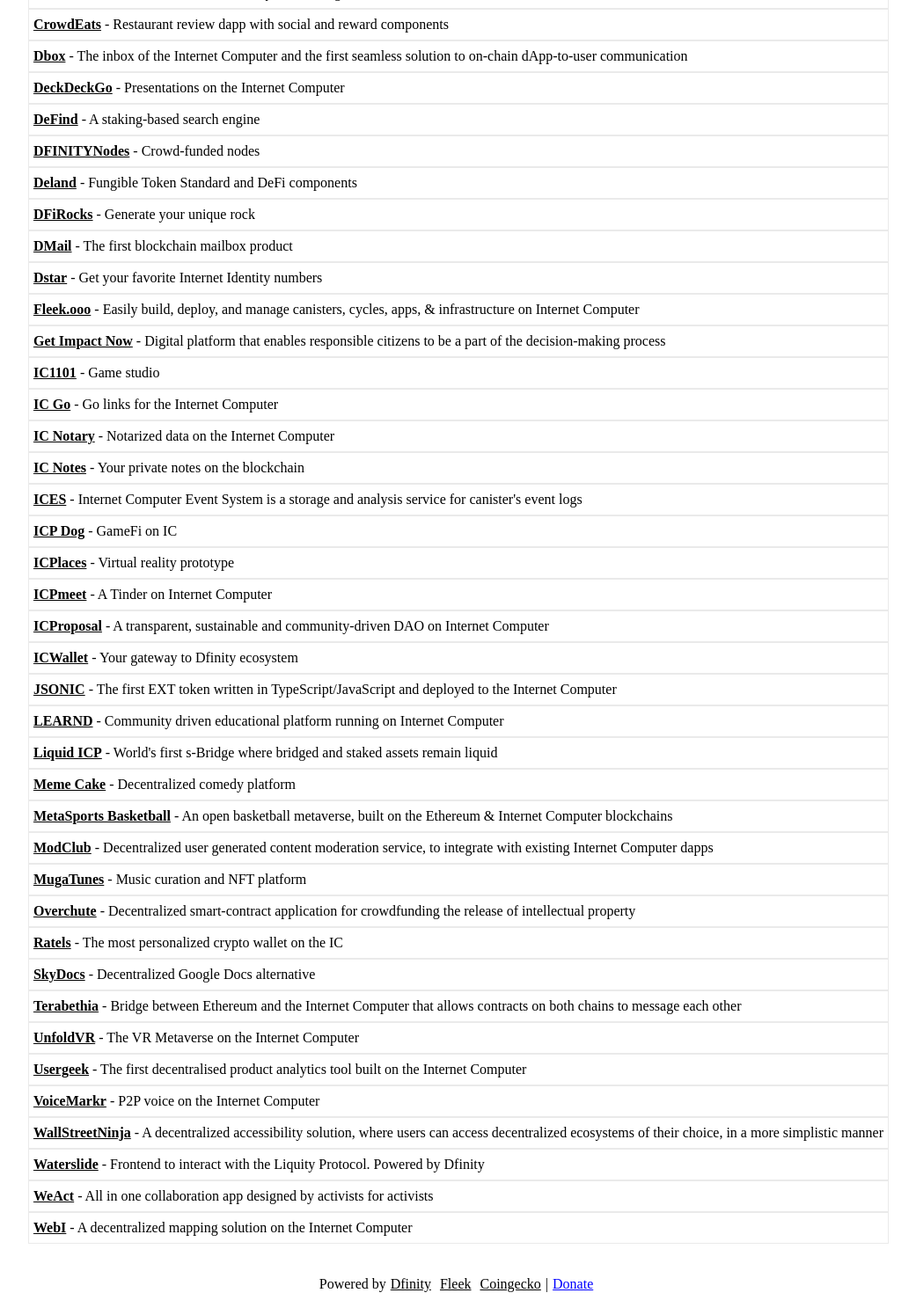
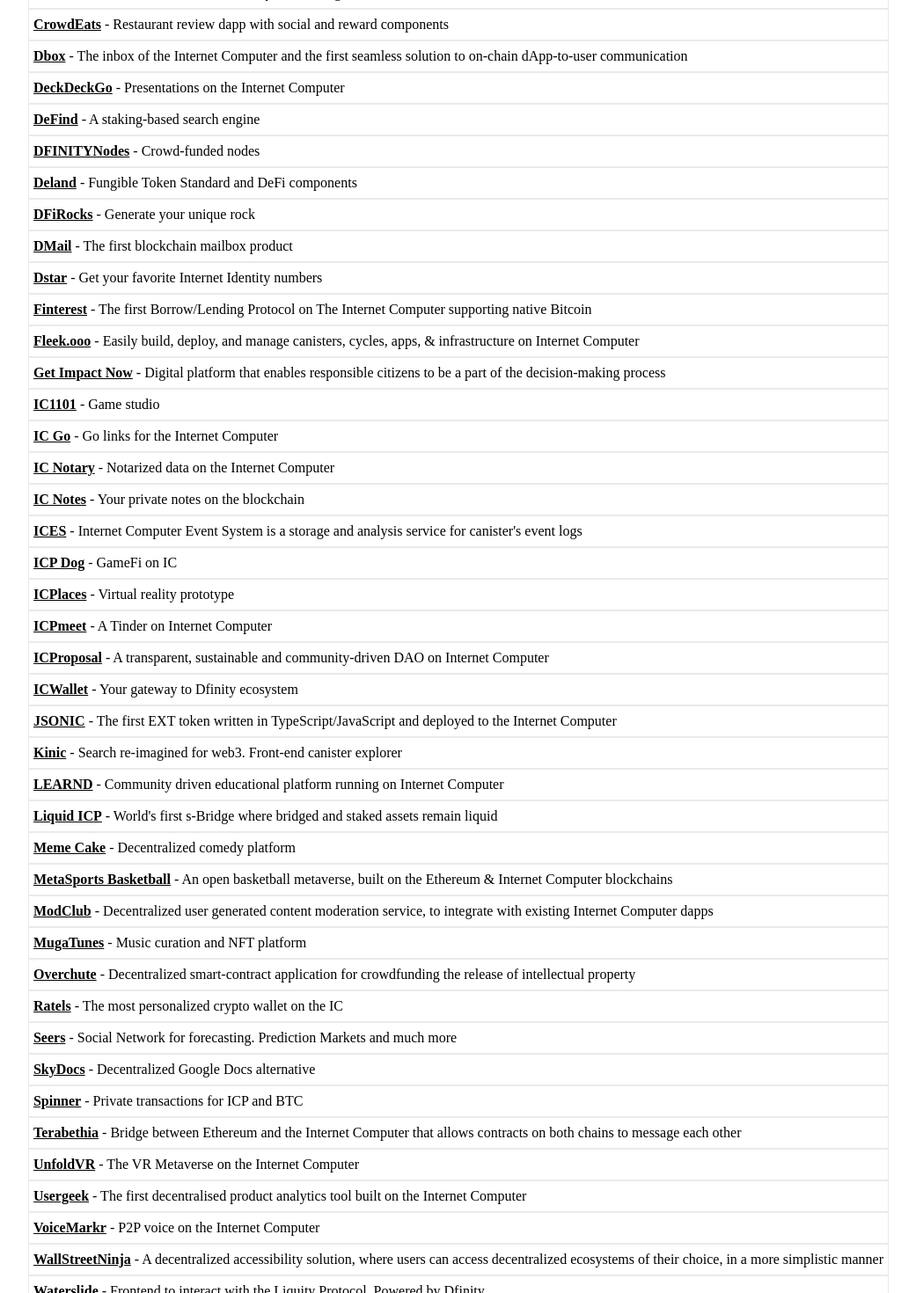
Before and after one commit to rjlucasm/ictoday, a Next.js app: page /watchlist in a window 1280 px wide. Shown: the part 558-2028 px from the top of the page at 88% size, without its empty margins (119-1160 px from the left). Built offline with nearby package versions, Linux system fonts and the light colour scheme.

Commit message:
Watchlist update

```diff
--- a/pages/watchlist.js
+++ b/pages/watchlist.js
@@ -87,6 +87,9 @@ export default function Watchlist() {
                 <a href="https://yunqk-aqaaa-aaaai-qawva-cai.ic0.app/" target="_blank" rel="noopener noreferrer">Dstar</a> - Get your favorite Internet Identity numbers
             </div>
             <div className="pagescard">
+                <a href="https://finterest.ooo/" target="_blank" rel="noopener noreferrer">Finterest</a> - The first Borrow/Lending Protocol on The Internet Computer supporting native Bitcoin
+            </div>
+            <div className="pagescard">
                 <a href="https://fleek.ooo/" target="_blank" rel="noopener noreferrer">Fleek.ooo</a> - Easily build, deploy, and manage canisters, cycles, apps, &amp; infrastructure on Internet Computer
             </div>
             <div className="pagescard">
@@ -132,6 +135,9 @@ export default function Watchlist() {
                 <a href="https://nceop-maaaa-aaaae-qaavq-cai.raw.ic0.app/" target="_blank" rel="noopener noreferrer">JSONIC</a> - The first EXT token written in TypeScript/JavaScript and deployed to the Internet Computer
             </div>
             <div className="pagescard">
+                <a href="https://twitter.com/kinic_app" target="_blank" rel="noopener noreferrer">Kinic</a> - Search re-imagined for web3. Front-end canister explorer
+            </div>
+            <div className="pagescard">
                 <a href="https://learnd.dedn.eu/" target="_blank" rel="noopener noreferrer">LEARND</a> - Community driven educational platform running on Internet Computer
             </div>
             <div className="pagescard">
@@ -156,7 +162,13 @@ export default function Watchlist() {
                 <a href="https://ratels.app/" target="_blank" rel="noopener noreferrer">Ratels</a> - The most personalized crypto wallet on the IC
             </div>
             <div className="pagescard">
+                <a href="http://seers.bet/" target="_blank" rel="noopener noreferrer">Seers</a> - Social Network for forecasting. Prediction Markets and much more
+            </div>
+            <div className="pagescard">
                 <a href="https://c3qag-6yaaa-aaaah-aaqta-cai.ic0.app/" target="_blank" rel="noopener noreferrer">SkyDocs</a> - Decentralized Google Docs alternative
+            </div>
+            <div className="pagescard">
+                <a href="https://spinner.cash/" target="_blank" rel="noopener noreferrer">Spinner</a> - Private transactions for ICP and BTC
             </div>
             {/* <div className="pagescard">
                 <a href="https://sonic.ooo/" target="_blank" rel="noopener noreferrer">Sonic</a> - Swap tokens, earn fees as a liquidity provider, &amp; build on the Internet Computer&apos;s AMM
```
